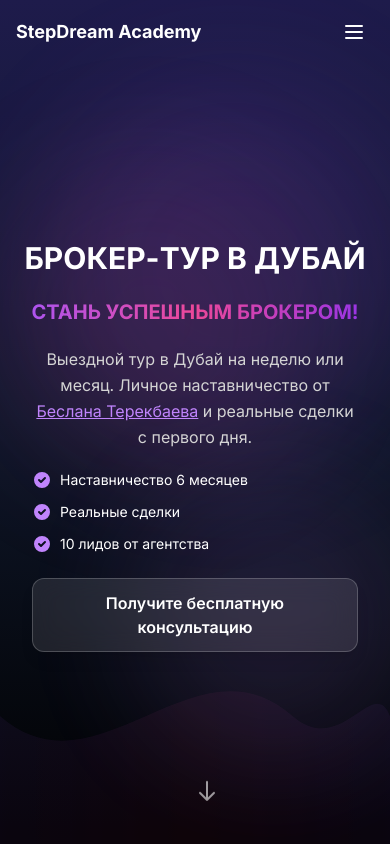
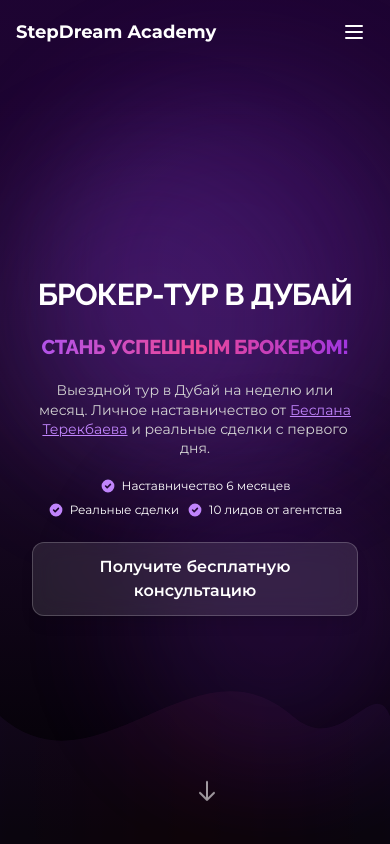
Before and after one commit to Tips95/Dubai_lending, a Next.js app: page / in a window 390 px wide. Shown: the top 844 px of the page. Built offline with nearby package versions, Linux system fonts and the light colour scheme.

Commit message:
Update design: reduce spacing, add purple gradient background, improve typography with Montserrat and Raleway fonts

```diff
--- a/app/globals.css
+++ b/app/globals.css
@@ -9,6 +9,21 @@
 
   body {
     @apply bg-black text-white antialiased;
+    font-feature-settings: 'kern' 1, 'liga' 1;
+    text-rendering: optimizeLegibility;
+    -webkit-font-smoothing: antialiased;
+    -moz-osx-font-smoothing: grayscale;
+  }
+
+  h1, h2, h3, h4, h5, h6 {
+    @apply font-heading;
+    letter-spacing: -0.01em;
+    font-weight: 700;
+  }
+
+  h1 {
+    @apply font-display;
+    letter-spacing: -0.02em;
   }
 }
 
@@ -26,7 +41,7 @@
   }
 
   .section-padding {
-    @apply py-8 md:py-10 lg:py-12;
+    @apply py-3 md:py-4 lg:py-5;
   }
 
   .container-custom {
--- a/app/layout.tsx
+++ b/app/layout.tsx
@@ -1,9 +1,23 @@
 import type { Metadata, Viewport } from 'next'
-import { Inter } from 'next/font/google'
+import { Montserrat, Raleway } from 'next/font/google'
 import React from 'react'
 import './globals.css'
 
-const inter = Inter({ subsets: ['cyrillic', 'latin'] })
+const montserrat = Montserrat({
+  subsets: ['cyrillic', 'latin'],
+  variable: '--font-montserrat',
+  display: 'swap',
+  weight: ['400', '500', '600', '700', '800', '900'],
+  fallback: ['system-ui', 'sans-serif'],
+})
+
+const raleway = Raleway({
+  subsets: ['cyrillic', 'latin'],
+  variable: '--font-raleway',
+  display: 'swap',
+  weight: ['400', '500', '600', '700', '800', '900'],
+  fallback: ['system-ui', 'sans-serif'],
+})
 
 export const metadata: Metadata = {
   title: 'Брокер-Тур в Дубай | Академия StepDream',
@@ -24,7 +38,7 @@ export default function RootLayout({
 }) {
   return (
     <html lang="ru">
-      <body className={inter.className}>{children}</body>
+      <body className={`${montserrat.variable} ${raleway.variable} ${montserrat.className}`}>{children}</body>
     </html>
   )
 }
--- a/components/ContactSection.tsx
+++ b/components/ContactSection.tsx
@@ -24,12 +24,13 @@ export default function ContactSection() {
   }
 
   return (
-    <section id="contact" className="section-padding bg-black text-white">
-      <div className="container-custom">
+    <section id="contact" className="section-padding bg-black text-white relative">
+      <div className="absolute inset-0 bg-gradient-to-b from-purple-950/40 via-purple-900/20 to-black pointer-events-none"></div>
+      <div className="container-custom relative z-10">
         <div className="grid lg:grid-cols-2 gap-6 sm:gap-8 items-start">
           {/* Left Side - Contact Info */}
           <div className="text-white px-4 sm:px-0">
-            <h2 className="text-2xl sm:text-3xl md:text-4xl lg:text-5xl font-bold mb-4 sm:mb-6">
+            <h2 className="text-2xl sm:text-3xl md:text-4xl lg:text-5xl font-heading font-extrabold mb-4 sm:mb-6 tracking-tight">
               Свяжитесь с нами
             </h2>
             <p className="text-base sm:text-lg md:text-xl mb-6 sm:mb-8 opacity-90">
--- a/components/Hero.tsx
+++ b/components/Hero.tsx
@@ -17,12 +17,15 @@ export default function Hero() {
   }
 
   return (
-    <section className="relative min-h-screen flex items-center justify-center overflow-hidden bg-gradient-dark">
+    <section className="relative min-h-screen flex items-center justify-center overflow-hidden bg-black">
+      {/* Purple gradient overlay */}
+      <div className="absolute inset-0 bg-gradient-to-b from-purple-950/50 via-purple-900/30 to-black"></div>
+
       {/* Wave Background Shapes */}
       <div className="absolute inset-0 overflow-hidden">
-        <div className="absolute top-20 left-10 w-96 h-96 bg-purple-500/20 rounded-full blur-3xl animate-pulse-slow"></div>
-        <div className="absolute top-40 right-20 w-80 h-80 bg-pink-500/20 rounded-full blur-3xl animate-pulse-slow" style={{ animationDelay: '1s' }}></div>
-        <div className="absolute bottom-20 left-1/3 w-72 h-72 bg-purple-400/15 rounded-full blur-3xl animate-pulse-slow" style={{ animationDelay: '2s' }}></div>
+        <div className="absolute top-20 left-10 w-96 h-96 bg-purple-600/30 rounded-full blur-3xl animate-pulse-slow"></div>
+        <div className="absolute top-40 right-20 w-80 h-80 bg-purple-500/25 rounded-full blur-3xl animate-pulse-slow" style={{ animationDelay: '1s' }}></div>
+        <div className="absolute bottom-20 left-1/3 w-72 h-72 bg-purple-700/20 rounded-full blur-3xl animate-pulse-slow" style={{ animationDelay: '2s' }}></div>
 
         {/* Wave shapes */}
         <svg className="absolute bottom-0 left-0 w-full h-64 opacity-20" viewBox="0 0 1200 120" preserveAspectRatio="none">
@@ -40,17 +43,17 @@ export default function Hero() {
       <div className="container-custom relative z-10 pt-20 pb-8">
         <div className="max-w-4xl mx-auto text-center space-y-5">
           {/* Main Headline */}
-          <h1 className="text-3xl sm:text-4xl md:text-5xl lg:text-6xl xl:text-7xl font-bold text-white leading-tight animate-fade-in uppercase px-2">
+          <h1 className="text-3xl sm:text-4xl md:text-5xl lg:text-6xl xl:text-7xl font-display font-bold text-white leading-tight animate-fade-in uppercase px-2 tracking-tight">
             БРОКЕР-ТУР В ДУБАЙ
           </h1>
 
           {/* Sub-headline with gradient */}
-          <h2 className="text-xl sm:text-2xl md:text-3xl lg:text-4xl font-bold gradient-text-purple-pink animate-slide-up uppercase px-2">
+          <h2 className="text-xl sm:text-2xl md:text-3xl lg:text-4xl font-heading font-extrabold gradient-text-purple-pink animate-slide-up uppercase px-2 tracking-tight">
             СТАНЬ УСПЕШНЫМ БРОКЕРОМ!
           </h2>
 
           {/* Description */}
-          <p className="text-base sm:text-lg md:text-xl text-gray-300 max-w-3xl mx-auto leading-relaxed animate-slide-up px-4" style={{ animationDelay: '0.2s' }}>
+          <p className="text-sm sm:text-base md:text-lg text-gray-300 max-w-3xl mx-auto leading-snug animate-slide-up px-4" style={{ animationDelay: '0.2s' }}>
             Выездной тур в Дубай на неделю или месяц. Личное наставничество от{' '}
             <a
               href="https://www.instagram.com/terekbaev?igsh=MXIwcG5mbjF6b240dg=="
@@ -64,24 +67,24 @@ export default function Hero() {
           </p>
 
           {/* Features */}
-          <div className="flex flex-col sm:flex-row flex-wrap justify-center gap-3 sm:gap-4 md:gap-6 mt-6 animate-slide-up px-4" style={{ animationDelay: '0.4s' }}>
-            <div className="flex items-center gap-2 sm:gap-3 text-white">
-              <svg className="w-5 h-5 sm:w-6 sm:h-6 text-purple-400 flex-shrink-0" fill="currentColor" viewBox="0 0 20 20">
+          <div className="flex flex-row flex-wrap justify-center gap-2 sm:gap-3 md:gap-4 mt-6 animate-slide-up px-4" style={{ animationDelay: '0.4s' }}>
+            <div className="flex items-center gap-1.5 sm:gap-2 text-white">
+              <svg className="w-4 h-4 sm:w-5 sm:h-5 text-purple-400 flex-shrink-0" fill="currentColor" viewBox="0 0 20 20">
                 <path fillRule="evenodd" d="M10 18a8 8 0 100-16 8 8 0 000 16zm3.707-9.293a1 1 0 00-1.414-1.414L9 10.586 7.707 9.293a1 1 0 00-1.414 1.414l2 2a1 1 0 001.414 0l4-4z" clipRule="evenodd" />
               </svg>
-              <span className="text-sm sm:text-base md:text-lg">Наставничество 6 месяцев</span>
+              <span className="text-xs sm:text-sm md:text-base whitespace-nowrap">Наставничество 6 месяцев</span>
             </div>
-            <div className="flex items-center gap-2 sm:gap-3 text-white">
-              <svg className="w-5 h-5 sm:w-6 sm:h-6 text-purple-400 flex-shrink-0" fill="currentColor" viewBox="0 0 20 20">
+            <div className="flex items-center gap-1.5 sm:gap-2 text-white">
+              <svg className="w-4 h-4 sm:w-5 sm:h-5 text-purple-400 flex-shrink-0" fill="currentColor" viewBox="0 0 20 20">
                 <path fillRule="evenodd" d="M10 18a8 8 0 100-16 8 8 0 000 16zm3.707-9.293a1 1 0 00-1.414-1.414L9 10.586 7.707 9.293a1 1 0 00-1.414 1.414l2 2a1 1 0 001.414 0l4-4z" clipRule="evenodd" />
               </svg>
-              <span className="text-sm sm:text-base md:text-lg">Реальные сделки</span>
+              <span className="text-xs sm:text-sm md:text-base whitespace-nowrap">Реальные сделки</span>
             </div>
-            <div className="flex items-center gap-2 sm:gap-3 text-white">
-              <svg className="w-5 h-5 sm:w-6 sm:h-6 text-purple-400 flex-shrink-0" fill="currentColor" viewBox="0 0 20 20">
+            <div className="flex items-center gap-1.5 sm:gap-2 text-white">
+              <svg className="w-4 h-4 sm:w-5 sm:h-5 text-purple-400 flex-shrink-0" fill="currentColor" viewBox="0 0 20 20">
                 <path fillRule="evenodd" d="M10 18a8 8 0 100-16 8 8 0 000 16zm3.707-9.293a1 1 0 00-1.414-1.414L9 10.586 7.707 9.293a1 1 0 00-1.414 1.414l2 2a1 1 0 001.414 0l4-4z" clipRule="evenodd" />
               </svg>
-              <span className="text-sm sm:text-base md:text-lg">10 лидов от агентства</span>
+              <span className="text-xs sm:text-sm md:text-base whitespace-nowrap">10 лидов от агентства</span>
             </div>
           </div>
         </div>
--- a/next.config.js
+++ b/next.config.js
@@ -4,8 +4,9 @@ const nextConfig = {
     domains: ['images.unsplash.com'],
     unoptimized: true, // Для статического экспорта
   },
-  // Статический экспорт для Timeweb Cloud (они ожидают index.html)
-  output: 'export',
+  // Статический экспорт отключен для dev режима
+  // Включите его только для production build: output: 'export'
+  // output: 'export', // Раскомментируйте для статического экспорта
   // Отключаем trailing slash для совместимости
   trailingSlash: false,
 }
--- a/tailwind.config.js
+++ b/tailwind.config.js
@@ -103,9 +103,10 @@ module.exports = {
         }
       },
       fontFamily: {
-        'display': ['Playfair Display', 'serif'],
-        'body': ['Inter', 'sans-serif'],
-        'elegant': ['Cormorant Garamond', 'serif'],
+        'sans': ['var(--font-montserrat)', 'Montserrat', 'system-ui', 'sans-serif'],
+        'display': ['var(--font-raleway)', 'Raleway', 'sans-serif'],
+        'heading': ['var(--font-raleway)', 'Raleway', 'sans-serif'],
+        'body': ['var(--font-montserrat)', 'Montserrat', 'system-ui', 'sans-serif'],
       },
       animation: {
         'fade-in': 'fadeIn 0.8s ease-out',
@@ -145,7 +146,7 @@ module.exports = {
         'gradient-ocean': 'linear-gradient(135deg, #4facfe 0%, #00f2fe 100%)',
         'gradient-sunset': 'linear-gradient(135deg, #fa709a 0%, #fee140 100%)',
         'gradient-purple-pink': 'linear-gradient(135deg, #a855f7 0%, #ec4899 100%)',
-        'gradient-dark': 'linear-gradient(180deg, #1e1b4b 0%, #0f172a 50%, #000000 100%)',
+        'gradient-dark': 'linear-gradient(180deg, #000000 0%, #1a0a2e 30%, #000000 70%, #1a0a2e 100%)',
       },
       boxShadow: {
         'premium': '0 25px 50px -12px rgba(0, 0, 0, 0.25)',
```
Also changed, not shown: components/BenefitsSection.tsx (+6 -5 lines), components/EarningsSection.tsx (+8 -7 lines), components/Footer.tsx (+4 -3 lines), components/ForWhomSection.tsx (+5 -4 lines), components/ProgramSection.tsx (+6 -5 lines), components/TariffsSection.tsx (+6 -5 lines).
